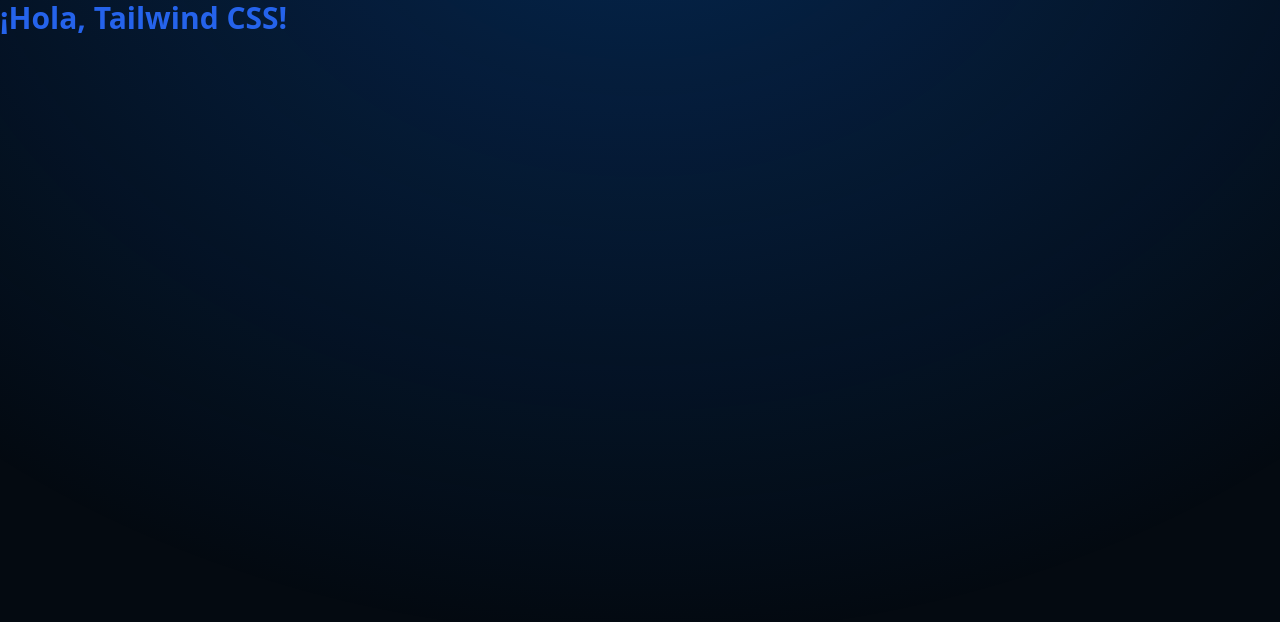
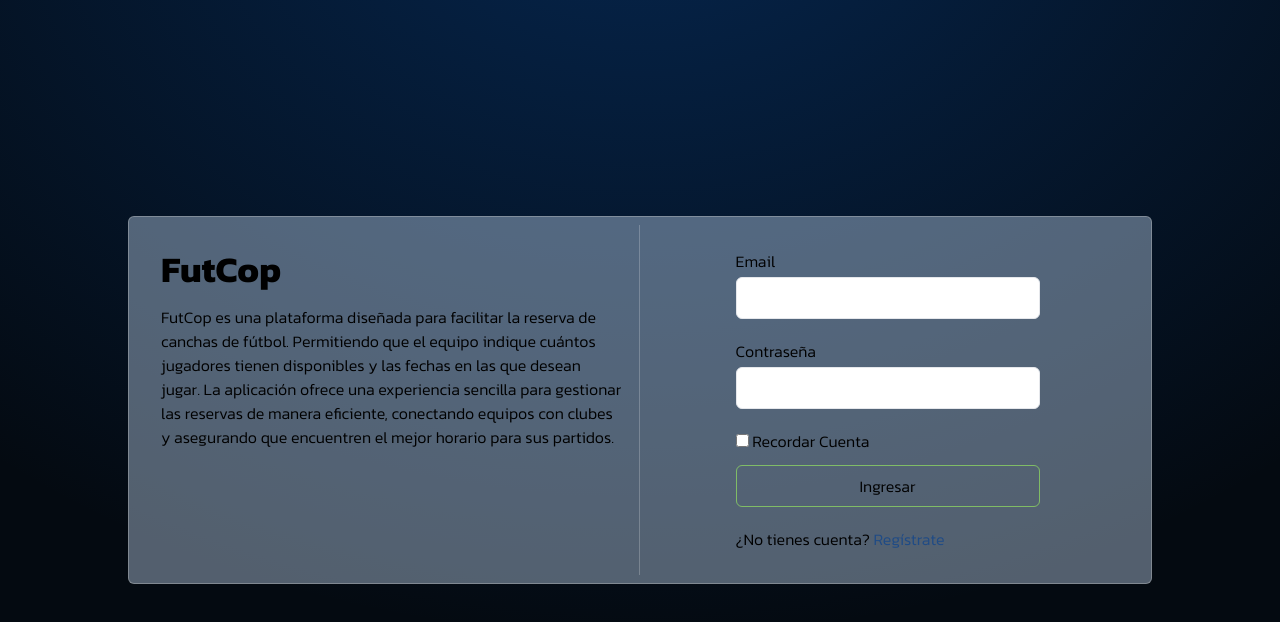
Before and after one commit to IgnacioBritos/FutCop, a React (Vite) app in the folder Front-end/Front-end/: page / in a window 1280 px wide. Shown: the top 622 px of the page. Built offline with nearby package versions, Linux system fonts and the light colour scheme.

Commit message:
fixed AND create login

```diff
--- a/Front-end/Front-end/index.html
+++ b/Front-end/Front-end/index.html
@@ -1,9 +1,15 @@
-<!doctype html>
+<!DOCTYPE html>
 <html lang="en">
   <head>
     <meta charset="UTF-8" />
     <link rel="icon" type="image/svg+xml" href="/vite.svg" />
     <meta name="viewport" content="width=device-width, initial-scale=1.0" />
+    <link rel="preconnect" href="https://fonts.googleapis.com" />
+    <link rel="preconnect" href="https://fonts.gstatic.com" crossorigin />
+    <link
+      href="https://fonts.googleapis.com/css2?family=Kanit:ital,wght@0,100;0,200;0,300;0,400;0,500;0,600;0,700;0,800;0,900;1,100;1,200;1,300;1,400;1,500;1,600;1,700;1,800;1,900&display=swap"
+      rel="stylesheet"
+    />
     <title>FutCop</title>
   </head>
   <body>
--- /dev/null
+++ b/Front-end/Front-end/src/components/Auth/LoginPage/Login.jsx
@@ -0,0 +1,15 @@
+const Login = () => {
+    return (
+      <div className="flex flex-col px-10 gap-1 max-w-sm mx-auto">
+        <span>Email</span>
+        <input type="email" className="w-full border rounded-md p-2 mb-4" name="" id="" />
+        <span>Contraseña</span>
+        <input type="password" className="w-full border rounded-md p-2 mb-4" name="" id="" />
+        <div className="pb-2"><input type="checkbox" className="p-4 " name="" id="" /> <span>Recordar Cuenta</span></div>
+        <button type="button" className="w-full border rounded-md p-2 mb-4 border-[#a1fe5e94]"> Ingresar</button>
+        <div><span>¿No tienes cuenta? <a href="" className="text-[#1f4b86]">Regístrate</a></span></div>
+      </div>
+    );
+  };
+
+  export default Login;
--- a/Front-end/Front-end/src/components/Auth/LoginPage/PublicPage.jsx
+++ b/Front-end/Front-end/src/components/Auth/LoginPage/PublicPage.jsx
@@ -1,9 +1,31 @@
-const PublicPage =()=>{
-    return(
-      <div className=" min-h-screen bg-fixed top-0 left-0 z-[-2] bg-bg-dark ">
-      <h1 className="text-3xl font-bold text-blue-600">¡Hola, Tailwind CSS!</h1>
-    </div>
-    )
-}
+import Login from "./Login";
 
-export default PublicPage
+const PublicPage = () => {
+  return (
+    <main className="min-h-screen flex items-center justify-center bg-bg-dark">
+      {/* Contenedor principal que ocupa el 80% del ancho de la pantalla */}
+      <div className="flex w-4/5 bg-[#c9def767] rounded-md border  border-[#c8c8c864] p-2 justify-between">
+        {/* Primera columna (lado izquierdo) */}
+        <div className="w-1/2 p-6 pr-4 border-r border-[#ffffff38]">
+          <h1 className="text-4xl font-bold">FutCop</h1>
+          <p className="mt-4">
+            FutCop es una plataforma diseñada para facilitar la reserva de
+            canchas de fútbol. Permitiendo que el equipo
+            indique cuántos jugadores tienen disponibles y las fechas en las que
+            desean jugar. La aplicación ofrece una experiencia sencilla para
+            gestionar las reservas de manera eficiente, conectando equipos con
+            clubes y asegurando que encuentren el mejor horario para sus
+            partidos.
+          </p>
+        </div>
+        {/* Segunda columna (lado derecho) */}
+        <div className="w-1/2 p-6 pl-4">
+          {/* Puedes añadir contenido aquí */}
+          <Login></Login>
+        </div>
+      </div>
+    </main>
+  );
+};
+
+export default PublicPage;
--- a/Front-end/Front-end/src/components/Auth/Register.jsx
+++ b/Front-end/Front-end/src/components/Auth/Register.jsx
@@ -1,9 +1,32 @@
-const Register =()=>{
-return(
- <div>
+const Register = () => {
+  return (
+      <div className="flex flex-col px-12">
+        <span>Email</span>
+        <input
+          type="email"
+          className="w-full border rounded-md p-2 mb-4"
+          name=""
+          id=""
+        />
+      <span>Contraseña</span>
+      <input
+        type="password"
+        className="w-full border rounded-md p-2 mb-4"
+        name=""
+        id=""
+      />
+      <span>Nombre del equipo</span>
+      <input
+        type="email"
+        className="w-full border rounded-md p-2 mb-4"
+        name=""
+        id=""
+      />
+      <span>Ubicación</span>
+      <input type="..." name="" id="" />
 
- </div>
-)
-}
+    </div>
+  );
+};
 
-export default Register
+export default Register;
--- a/Front-end/Front-end/src/index.css
+++ b/Front-end/Front-end/src/index.css
@@ -8,3 +8,12 @@
 @tailwind base;
 @tailwind components;
 @tailwind utilities;
+
+
+*{
+    font-family: "Kanit", sans-serif;
+    font-weight: 300;
+    font-optical-sizing: auto;
+    font-style: normal;
+  font-variation-settings: "wdth" 100;
+}
```
